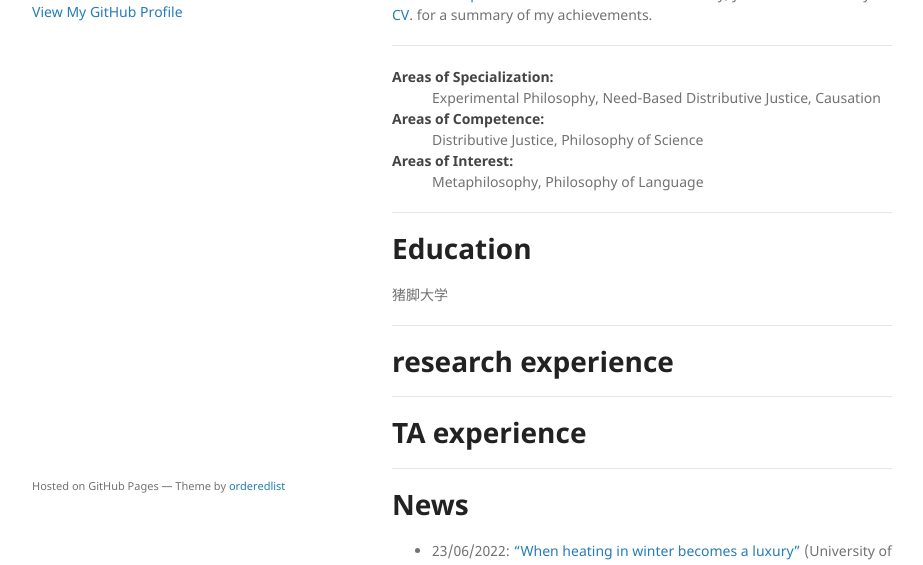
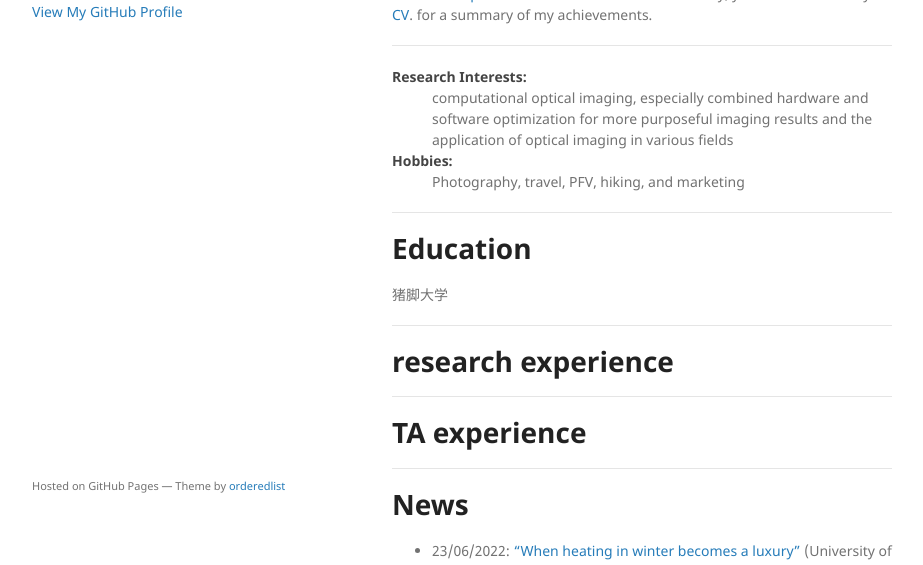
Before and after one commit to alephmembeth/alephmembeth.github.io, a Jekyll site: the page built from index.md, in a window 1280 px wide and 900 px high, cut to the strip 335-900 px from the top of the window. Shown: the whole strip, without its empty margins (178-1101 px from the left). Built offline with Jekyll 4.4.1, drawn with Linux system fonts in a browser that asks for light colours; the repository's description, which GitHub fills in, is left out; our own code applies the rules of GitHub Pages for plain Markdown files.

Commit message:
Update index.md

```diff
--- a/index.md
+++ b/index.md
@@ -11,12 +11,10 @@
 * * *
 
 <dl>
-   <dt>Areas of Specialization:</dt>
-      <dd>Experimental Philosophy, Need-Based Distributive Justice, Causation</dd>
-   <dt>Areas of Competence:</dt>
-      <dd>Distributive Justice, Philosophy of Science</dd>
-   <dt>Areas of Interest:</dt>
-      <dd>Metaphilosophy, Philosophy of Language</dd>
+   <dt>Research Interests:</dt>
+      <dd>computational optical imaging, especially combined hardware and software optimization for more purposeful imaging results and the application of optical imaging in various fields</dd>
+   <dt>Hobbies:</dt>
+      <dd>Photography, travel, PFV, hiking, and marketing</dd>
 </dl>
 
 * * *
```
